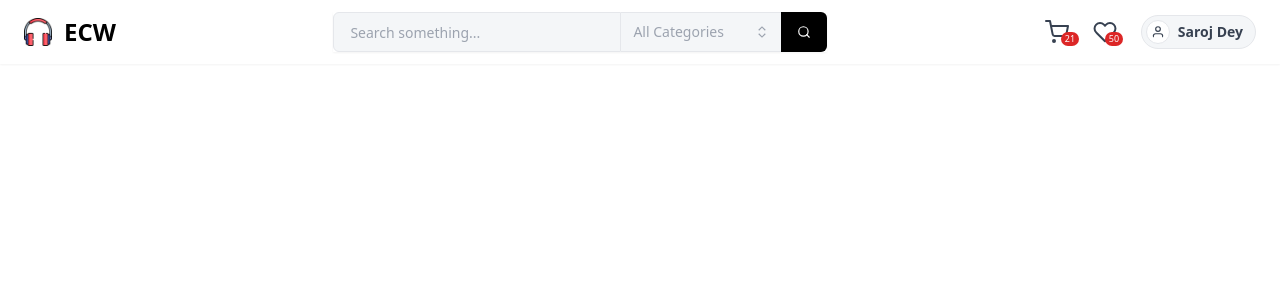
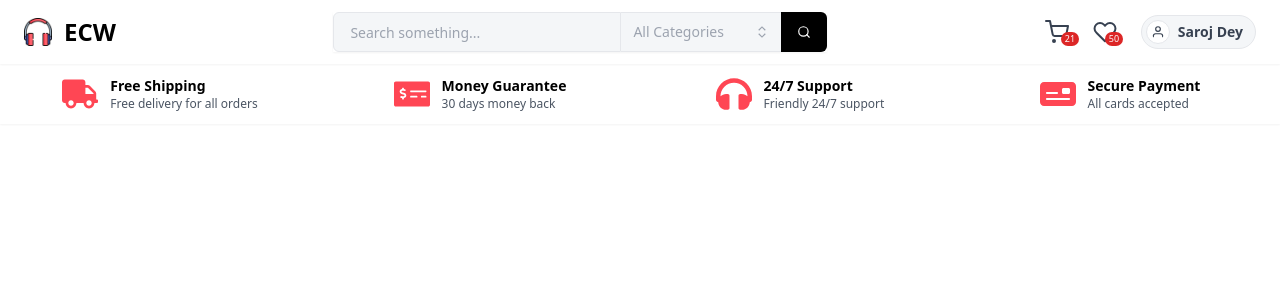
Before and after one commit to sarojdey/ecommerce-website, a React (Vite) app: page / in a window 1280 px wide. Shown: the top 300 px of the page. Built offline with nearby package versions, Linux system fonts and the light colour scheme.

Commit message:
added store features bar

```diff
--- /dev/null
+++ b/src/components/storeFeatures/StoreFeatures.jsx
@@ -0,0 +1,50 @@
+import { FaTruck, FaMoneyCheckAlt, FaHeadphones } from "react-icons/fa";
+import { FaMoneyCheck } from "react-icons/fa6";
+
+export default function StoreFeatures() {
+  const features = [
+    {
+      icon: <FaTruck />,
+      title: "Free Shipping",
+      description: "Free delivery for all orders",
+    },
+    {
+      icon: <FaMoneyCheckAlt />,
+      title: "Money Guarantee",
+      description: "30 days money back",
+    },
+    {
+      icon: <FaHeadphones />,
+      title: "24/7 Support",
+      description: "Friendly 24/7 support",
+    },
+    {
+      icon: <FaMoneyCheck />,
+      title: "Secure Payment",
+      description: "All cards accepted",
+    },
+  ];
+
+  return (
+    <div className="grid grid-cols-2 md:grid-cols-4 gap-6 px-4 sm:px-16 md:px-3 py-3 shadow-sm">
+      {features.map((feature, index) => (
+        <div
+          key={index}
+          className="flex items-center md:justify-center space-x-3"
+        >
+          <span className="text-xl sm:text-4xl text-[#ff4654]">
+            {feature.icon}
+          </span>
+          <div className="flex flex-col justify-center">
+            <span className="block font-semibold text-[0.7rem] sm:text-sm">
+              {feature.title}
+            </span>
+            <span className="block text-gray-600 text-[0.6rem] sm:text-xs">
+              {feature.description}
+            </span>
+          </div>
+        </div>
+      ))}
+    </div>
+  );
+}
--- a/src/pages/Home.jsx
+++ b/src/pages/Home.jsx
@@ -1,9 +1,11 @@
 import Navbar from "../components/navbar/Navbar";
+import StoreFeatures from "../components/storeFeatures/StoreFeatures";
 
 export default function Home() {
   return (
     <div>
       <Navbar />
+      <StoreFeatures />
     </div>
   );
 }
```
